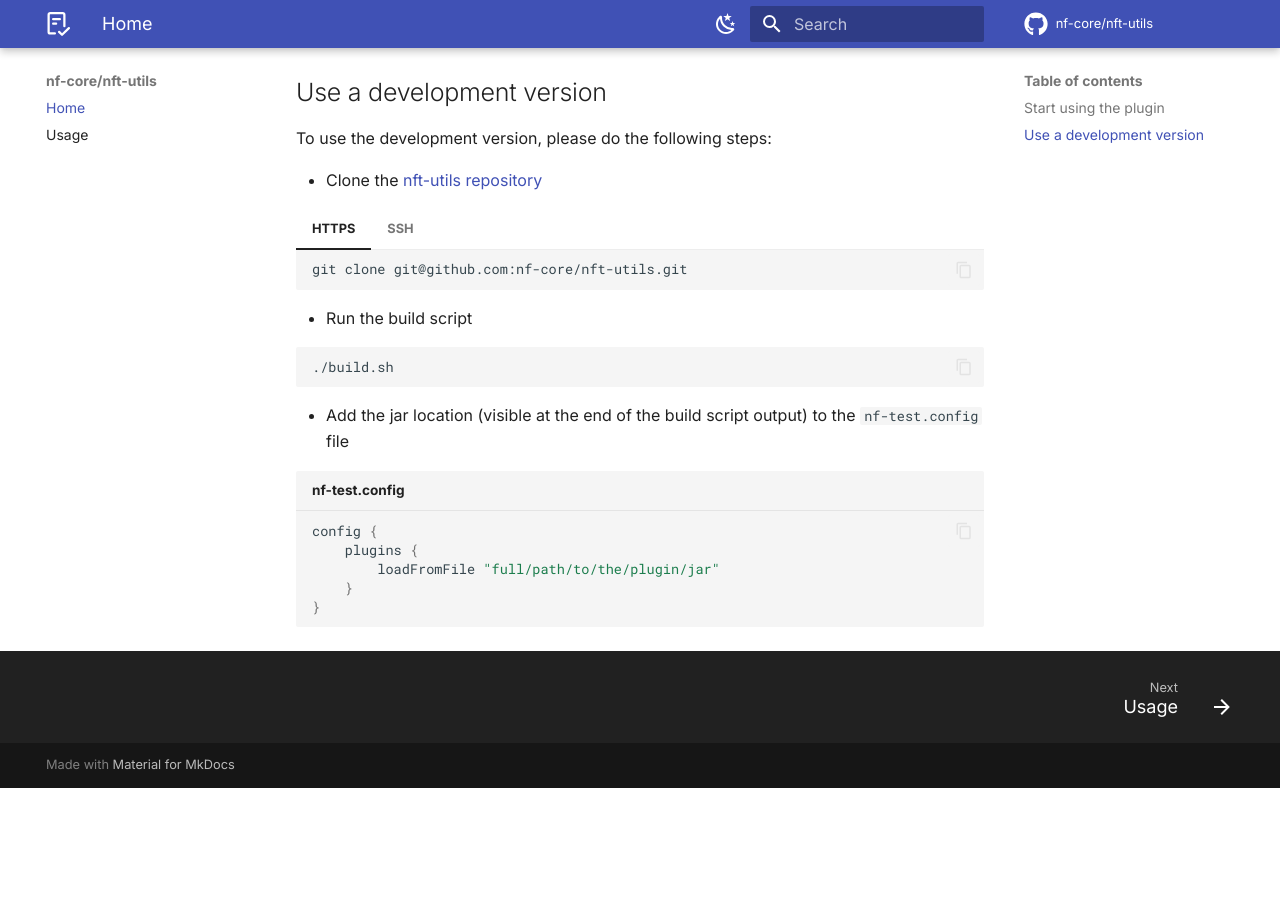
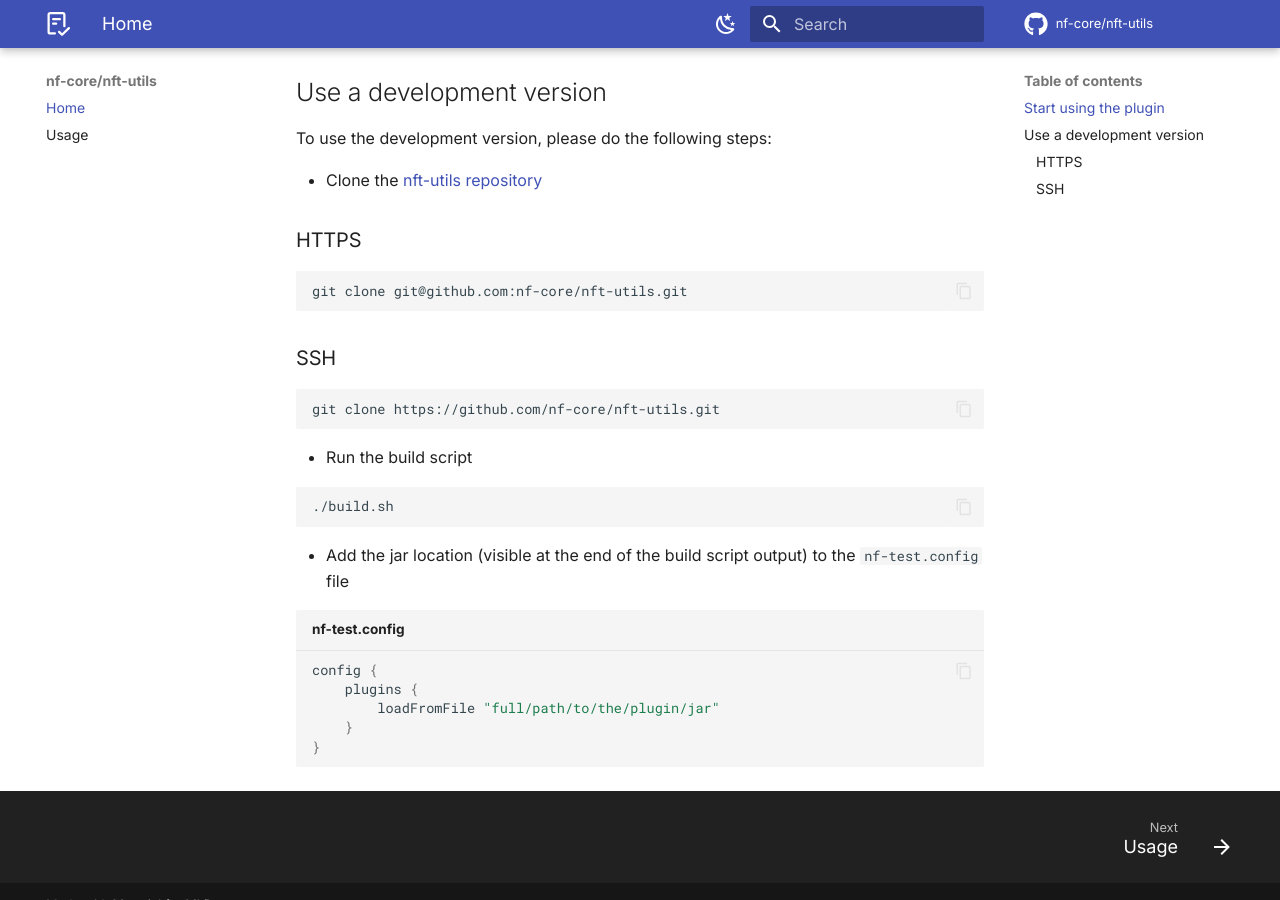
Before and after one commit to nf-core/nft-utils, an MkDocs documentation site: the page built from docs/index.md, in a window 1280 px wide and 900 px high, scrolled down 578 px. Built offline with MkDocs 1.6.1 and Material for MkDocs 9.7.7, drawn with Linux system fonts in a browser that asks for light colours; comment, search, counter and statistics services are not loaded; the version menu is left out; before the commit the page ends 1366 px from its top, so only the background shows below that.

Commit message:
Update index.md

````diff
--- a/docs/index.md
+++ b/docs/index.md
@@ -23,17 +23,17 @@ To use the development version, please do the following steps:
 
 - Clone the [nft-utils repository](https://github.com/nf-core/nft-utils)
 
-=== "HTTPS"
+### HTTPS
 
-    ```bash
-    git clone git@github.com:nf-core/nft-utils.git
-    ```
+  ```bash
+  git clone git@github.com:nf-core/nft-utils.git
+  ```
 
-=== "SSH"
+### SSH
 
-    ```bash
-    git clone https://github.com/nf-core/nft-utils.git
-    ```
+  ```bash
+  git clone https://github.com/nf-core/nft-utils.git
+  ```
 
 - Run the build script
 
````
